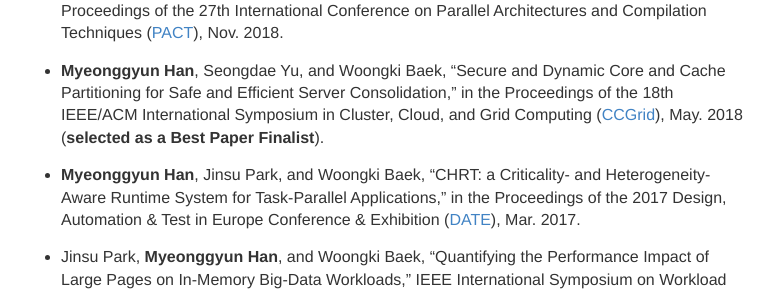
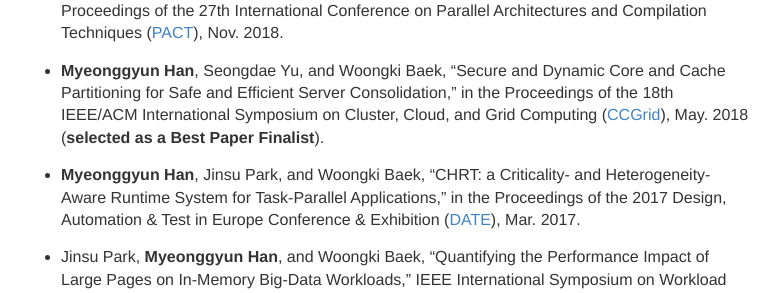
Before and after one commit to myeonggyunhan/myeonggyunhan.github.io, a Jekyll site: the page built from _posts/2023-04-18-Profile.md, in a window 1280 px wide and 900 px high, scrolled down 1518 px. Shown: the part 198-491 px from the top of the window, without its empty margins (249-1028 px from the left). Built offline with Jekyll 4.4.1, drawn with Linux system fonts in a browser that asks for light colours; nearby versions of some CDN libraries.

Commit message:
fix typo

```diff
--- a/_posts/2023-04-18-Profile.md
+++ b/_posts/2023-04-18-Profile.md
@@ -45,7 +45,7 @@ Ulsan, South Korea.
 
   - Jinsu Park, Seongbeom Park, **Myeonggyun Han**, Jihoon Hyun, and Woongki Baek, "HyPart: A Hybrid Technique for Practical Memory Bandwidth Partitioning on Commodity Servers," in the Proceedings of the 27th International Conference on Parallel Architectures and Compilation Techniques ([PACT](https://www.cs.ucy.ac.cy/conferences/pact2018/index.php)), Nov. 2018.
 
-  - **Myeonggyun Han**, Seongdae Yu, and Woongki Baek, "Secure and Dynamic Core and Cache Partitioning for Safe and Efficient Server Consolidation," in the Proceedings of the 18th IEEE/ACM International Symposium in Cluster, Cloud, and Grid Computing ([CCGrid](https://ccgrid2018.seas.gwu.edu/)), May. 2018 (**selected as a Best Paper Finalist**).
+  - **Myeonggyun Han**, Seongdae Yu, and Woongki Baek, "Secure and Dynamic Core and Cache Partitioning for Safe and Efficient Server Consolidation," in the Proceedings of the 18th IEEE/ACM International Symposium on Cluster, Cloud, and Grid Computing ([CCGrid](https://ccgrid2018.seas.gwu.edu/)), May. 2018 (**selected as a Best Paper Finalist**).
 
   - **Myeonggyun Han**, Jinsu Park, and Woongki Baek, "CHRT: a Criticality- and Heterogeneity-Aware Runtime System for Task-Parallel Applications," in the Proceedings of the 2017 Design, Automation & Test in Europe Conference & Exhibition ([DATE](https://www.date-conference.com/date17/)), Mar. 2017.
 
```
